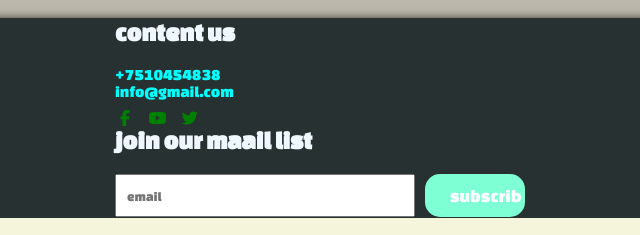
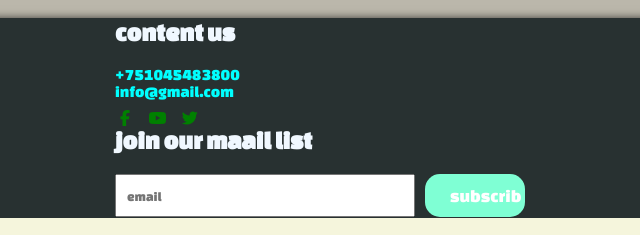
Before and after one commit to ramzulramzualayar/new-furniture, a plain HTML site: page index.html in a window 1280 px wide. Shown: the part 1887-2122 px from the top of the page, 320-960 px from the left. Drawn offline with Linux system fonts and the light colour scheme.

Commit message:
contact number

```diff
--- a/index.html
+++ b/index.html
@@ -97,7 +97,7 @@
 
          <div class="contentText">
                    <h3 class="contenthead"> content us</h3>
-                   <h4 class="contentpn">+7510454838</h4>
+                   <h4 class="contentpn">+751045483800</h4>
                     <p class="contentmail">info@gmail.com</p>
 
               <div class="socialIcons">
```
